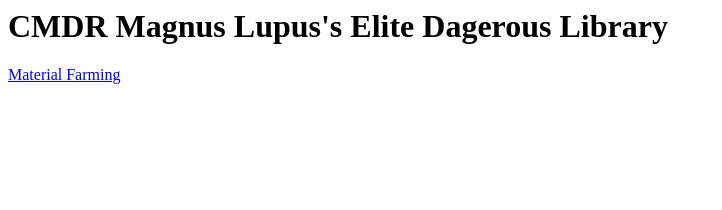
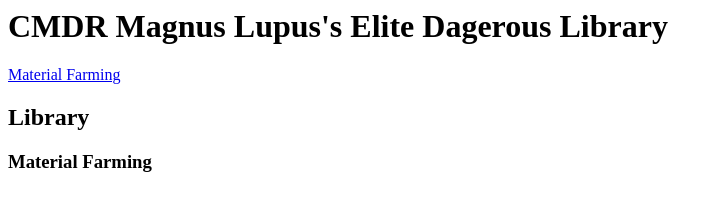
Before and after one commit to B00M3000/elitedagerouslibrary, a plain HTML site: page index.html in a window 1280 px wide. Shown: the whole page, without its empty margins (0-722 px from the left). Drawn offline with Linux system fonts and the light colour scheme.

Commit message:
Update 1.0.8

```diff
--- a/index.html
+++ b/index.html
@@ -4,5 +4,8 @@
 </head>
 <body>
   <h1>CMDR Magnus Lupus's Elite Dagerous Library</h1>
-  <a href="./pages/material-farming.html">Material Farming</a>
+  <a href="#material-farming">Material Farming</a>
+
+  <h2>Library</h2>
+  <h3 id="material-farming"">Material Farming</h3>
 </body>
```
Also changed, not shown: pages/material-farming.html (deleted, +0 -8 lines).
